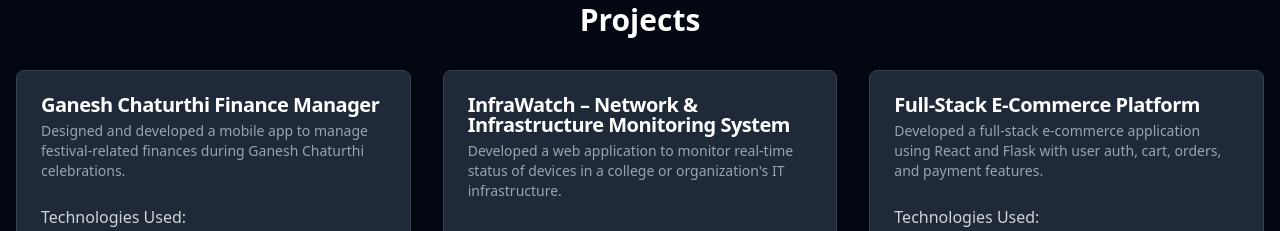
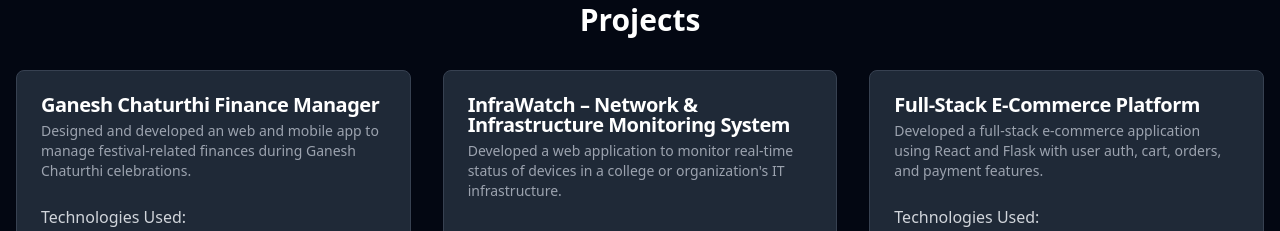
Before and after one commit to laxmanarao5/Portfolio, a React (Vite) app: page / in a window 1280 px wide. Shown: the part 2040-2271 px from the top of the page. Built offline with nearby package versions, Linux system fonts and the light colour scheme.

Commit message:
desc updated

```diff
--- a/src/App.jsx
+++ b/src/App.jsx
@@ -105,7 +105,7 @@ const education = [
 const projects = [
     {
         title: "Ganesh Chaturthi Finance Manager",
-        description: "Designed and developed a mobile app to manage festival-related finances during Ganesh Chaturthi celebrations.",
+        description: "Designed and developed an web and mobile app to manage festival-related finances during Ganesh Chaturthi celebrations.",
         technologies: ["React", "React Native", "Fire store","Github Actions - CI/CD", "Flask", "DynamoDB", "CloudFront"],
         link: "https://github.com/laxmanarao5/Ganesh-Chaturthi-Finance-Manager", // Placeholder
     },
```
